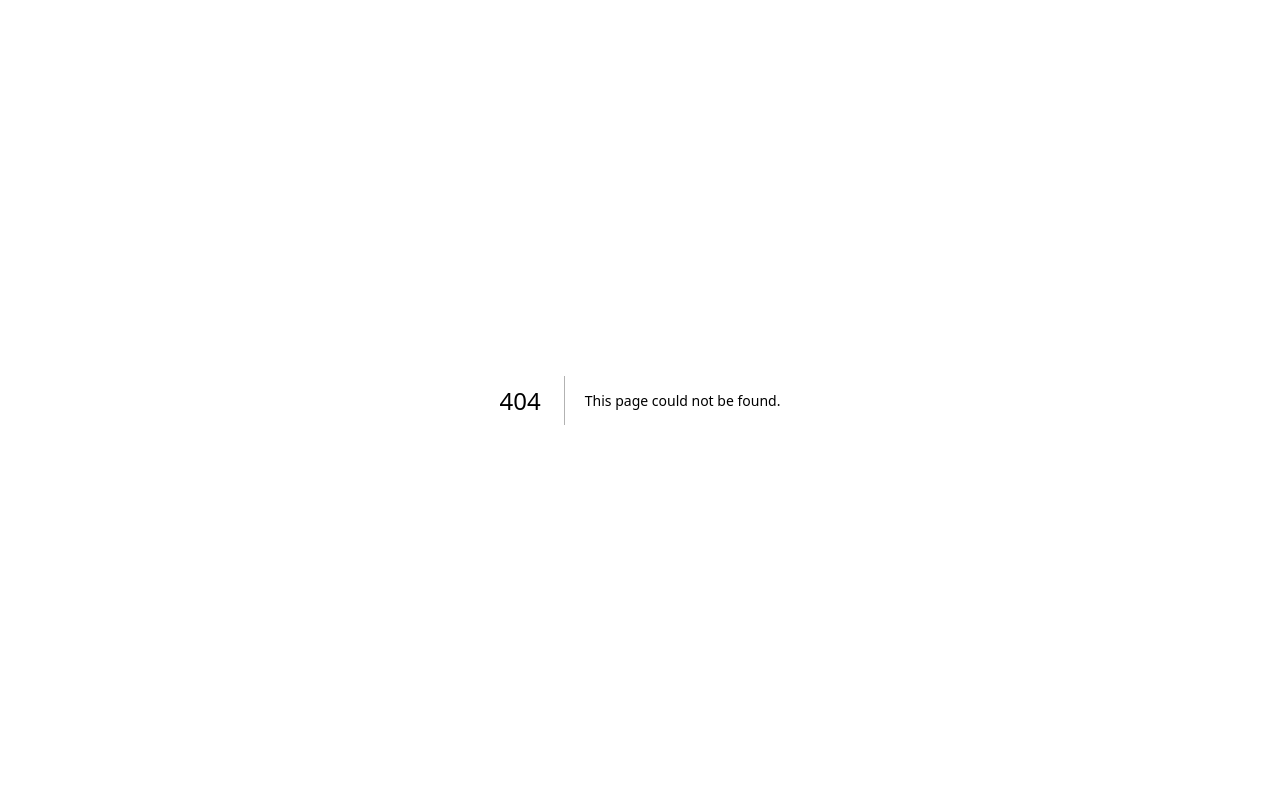
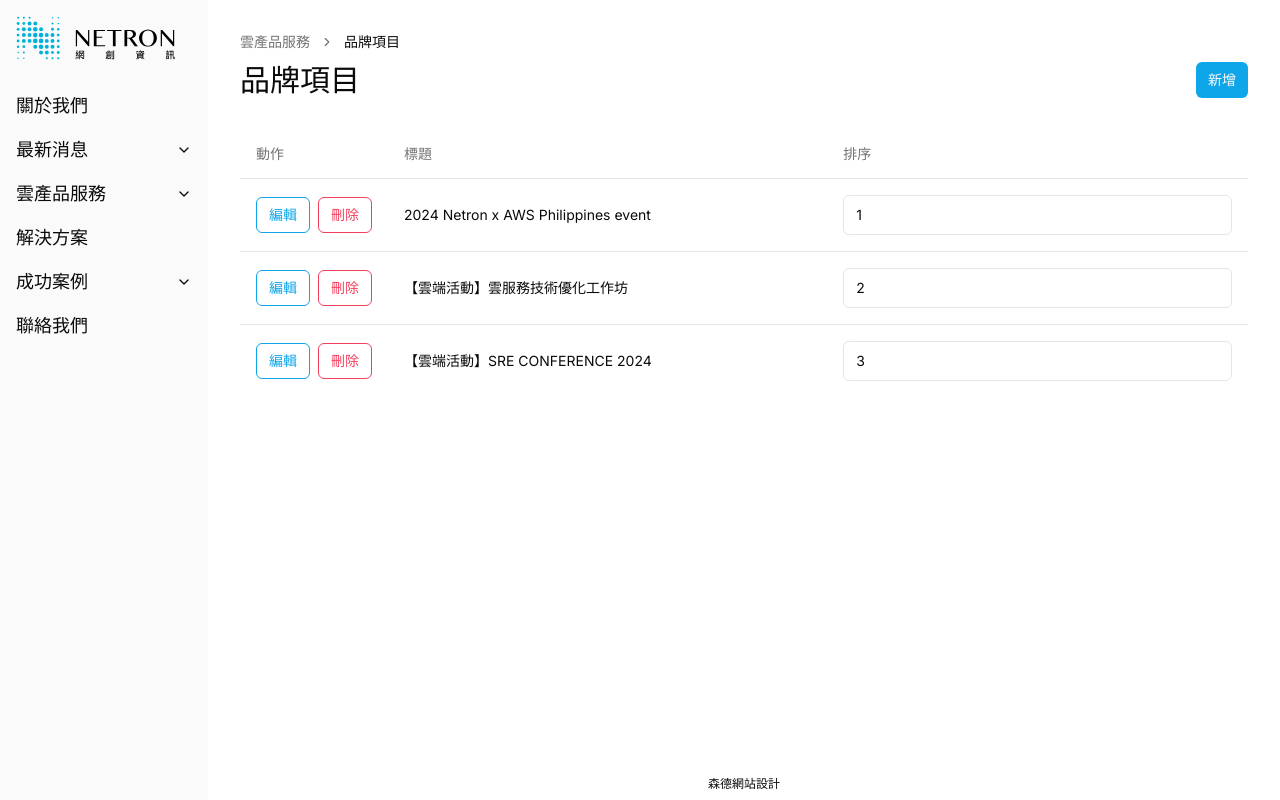
Before and after one commit to qqqq5953/next-netron, a Next.js app: page /netronAdmin/brand in a window 1280 px wide. Before the commit this address had no page. Built offline with nearby package versions, Linux system fonts and the light colour scheme.

Commit message:
feat: restructure folder and create 雲服務產品 > 品牌項目

```diff
--- /dev/null
+++ b/app/netronAdmin/(dashboard)/(cloud)/brand/page.tsx
@@ -0,0 +1,20 @@
+import FormAddBrand from '@/components/netronAdmin/cloud/FormAddBrand'
+import TableBrand from '@/components/netronAdmin/cloud/TableBrand'
+import React from 'react'
+
+export default function BrandPage() {
+
+
+  return (
+    <>
+      <div className='flex items-center'>
+        <h2 className='text-3xl font-medium'>品牌項目</h2>
+        <FormAddBrand />
+      </div>
+
+      <section>
+        <TableBrand />
+      </section>
+    </>
+  )
+}
--- /dev/null
+++ b/app/netronAdmin/(dashboard)/(cloud)/product/page.tsx
@@ -0,0 +1,7 @@
+import React from 'react'
+
+export default function ProductPage() {
+  return (
+    <div>ProductPage</div>
+  )
+}
--- a/app/netronAdmin/(dashboard)/news/[[...id]]/page.tsx
+++ b/app/netronAdmin/(dashboard)/(latest-news)/news/[[...id]]/page.tsx
@@ -3,8 +3,8 @@
 import { Button } from '@/components/netronAdmin/global/button'
 import Link from 'next/link'
 import { useParams, usePathname } from 'next/navigation'
-import FormAddNews from '@/components/netronAdmin/news/form-add-news'
-import TableNews from '@/components/netronAdmin/news/table-news'
+import FormAddNews from '@/components/netronAdmin/latest-news/form-add-news'
+import TableNews from '@/components/netronAdmin/latest-news/table-news'
 
 const tabs = [
   { name: "所有資訊", path: "/netronAdmin/news" },
--- /dev/null
+++ b/components/netronAdmin/cloud/FormAddBrand.tsx
@@ -0,0 +1,80 @@
+'use client'
+
+import { useState } from 'react'
+import { useForm } from 'react-hook-form'
+
+import { z } from "zod"
+import { zodResolver } from "@hookform/resolvers/zod"
+
+import FormMetaSection, { metaSchema } from '@/components/netronAdmin/global/form-meta-section'
+import FormArticleSection from '@/components/netronAdmin/latest-news/form-article-section'
+import { CustomEditorField, contentSchema } from '@/components/custom-editor'
+
+import { Button } from '@/components/netronAdmin/global/button'
+import { Form } from "@/components/ui/form"
+import {
+  Sheet,
+  SheetContent,
+  SheetTrigger,
+} from "@/components/ui/sheet"
+import FormCustomLink, { customLinkSchema } from '@/components/netronAdmin/global/form-custom-link'
+import FormTitleField, { titleSchema } from '../global/FormTitleField'
+
+const formSchema = z.object({
+  ...metaSchema,
+  ...customLinkSchema,
+  ...titleSchema,
+  ...contentSchema,
+})
+
+export default function FormAddBrand() {
+  const [open, setOpen] = useState(false)
+
+  const form = useForm<z.infer<typeof formSchema>>({
+    resolver: zodResolver(formSchema),
+    defaultValues: {
+      metaTitle: "",
+      metaKeyword: "",
+      metaDescription: "",
+      customizedDescription: "",
+      title: "",
+      content: "",
+    },
+  })
+
+  async function onSubmit(data: z.infer<typeof formSchema>) {
+    console.log(data);
+  }
+
+
+  return (
+    <Sheet open={open} onOpenChange={(isOpen) => setOpen(isOpen)}>
+      <SheetTrigger asChild>
+        <Button size="sm" className='ml-auto'>新增</Button>
+      </SheetTrigger>
+      <SheetContent className='w-[50vw] sm:max-w-xl overflow-auto px-12'>
+        <Form {...form}>
+          <form onSubmit={form.handleSubmit(onSubmit)} className="flex flex-col gap-12">
+            <div className=''>
+              <h3 className='pb-4 text-2xl text-neutral-700 font-semibold'>META</h3>
+              <FormMetaSection form={form} />
+              <div className='pt-4'>
+                <FormCustomLink form={form} />
+              </div>
+            </div>
+
+            <div>
+              <h3 className='pb-4 text-2xl text-neutral-700 font-semibold'>文章</h3>
+              <FormTitleField form={form} />
+              <CustomEditorField form={form} />
+            </div>
+
+            <div className="text-right">
+              <Button type="submit">儲存</Button>
+            </div>
+          </form>
+        </Form>
+      </SheetContent>
+    </Sheet>
+  )
+}
--- /dev/null
+++ b/components/netronAdmin/cloud/TableBrand.tsx
@@ -0,0 +1,67 @@
+'use client'
+
+import { useState } from 'react'
+import {
+  Table,
+  TableBody,
+  TableCell,
+  TableHead,
+  TableHeader,
+  TableRow,
+} from "@/components/ui/table"
+import { Button } from '@/components/netronAdmin/global/button'
+import { Input } from '@/components/ui/input'
+
+type InitialData = {
+  title: string;
+  order: string;
+}[]
+
+const initialData: InitialData = [
+  { title: "2024 Netron x AWS Philippines event", order: "1" },
+  { title: "【雲端活動】雲服務技術優化工作坊", order: "2" },
+  { title: "【雲端活動】SRE CONFERENCE 2024", order: "3" }
+]
+
+export default function TableBrand() {
+  const [data, setData] = useState(initialData);
+
+  function handleOrderChange(index: number, newOrder: string) {
+    const updatedData = [...data];
+    updatedData[index].order = newOrder;
+    setData(updatedData);
+  };
+
+  return (
+    <Table>
+      <TableHeader>
+        <TableRow>
+          <TableHead className="w-[100px]">動作</TableHead>
+          <TableHead>標題</TableHead>
+          <TableHead>排序</TableHead>
+        </TableRow>
+      </TableHeader>
+      <TableBody>
+        {data.map((item, index) => {
+          return <TableRow key={item.title}>
+            <TableCell className="font-medium">
+              <div className='flex gap-2'>
+                <Button variant="outline" size="sm">編輯</Button>
+                <Button variant="outline" size="sm" className='text-rose-500 border-current hover:text-rose-500/90'>刪除</Button>
+              </div>
+            </TableCell>
+            <TableCell>{item.title}</TableCell>
+            <TableCell>
+              <Input
+                type="number"
+                className="primary-input-focus"
+                value={item.order}
+                onChange={(e) => handleOrderChange(index, e.target.value)}
+              />
+            </TableCell>
+          </TableRow>
+        })}
+      </TableBody>
+    </Table>
+  )
+}
--- /dev/null
+++ b/components/netronAdmin/global/FormTitleField.tsx
@@ -0,0 +1,40 @@
+import { Input } from '@/components/ui/input'
+import {
+  FormControl,
+  FormField,
+  FormItem,
+  FormLabel,
+  FormMessage,
+} from "@/components/ui/form"
+
+import { UseFormReturn } from 'react-hook-form'
+import { z } from "zod"
+
+export const titleSchema = {
+  title: z.string().min(1, {
+    message: "標題不得空白",
+  })
+}
+
+type Props = {
+  form: UseFormReturn<any, any, undefined>
+};
+
+export default function FormTitleField(props: Props) {
+  return <FormField
+    control={props.form.control}
+    name="title"
+    render={({ field }) => (
+      <FormItem>
+        <FormLabel className="font-normal text-base text-neutral-800">標題</FormLabel>
+        <FormControl>
+          <Input
+            className="primary-input-focus"
+            placeholder="請輸入標題"
+            {...field} />
+        </FormControl>
+        <FormMessage className='mt-1.5' />
+      </FormItem>
+    )}
+  />
+}
--- a/components/netronAdmin/news/form-article-section.tsx
+++ b/components/netronAdmin/latest-news/form-article-section.tsx
@@ -11,6 +11,7 @@
 import { UseFormReturn } from 'react-hook-form'
 import { z } from "zod"
 import { DatePickerField } from '../global/date-picker'
+import FormTitleField, { titleSchema } from '../global/FormTitleField'
 
 const MAX_FILE_SIZE = 5000000;
 const ACCEPTED_IMAGE_TYPES = [
@@ -36,9 +37,7 @@
   category: z.string().min(1, {
     message: "分類不得空白",
   }),
-  title: z.string().min(1, {
-    message: "標題不得空白",
-  }),
+  ...titleSchema,
   coverImage: z.any()
     .refine((file: File) => !!file, "File is required")
     .refine((file: File) => file?.size < MAX_FILE_SIZE, "Max size is 5MB.")
@@ -49,7 +48,7 @@
   form: UseFormReturn<any, any, undefined>
 };
 
-export default function FormArticleSection(props: Props) {
+function FormArticleSection(props: Props) {
   const [preview, setPreview] = useState("")
 
   return (
@@ -76,22 +75,7 @@
       />
 
       {/* 標題 */}
-      <FormField
-        control={props.form.control}
-        name="title"
-        render={({ field }) => (
-          <FormItem>
-            <FormLabel className="font-normal text-base text-neutral-800">標題</FormLabel>
-            <FormControl>
-              <Input
-                className="primary-input-focus"
-                placeholder="請輸入標題"
-                {...field} />
-            </FormControl>
-            <FormMessage className='mt-1.5' />
-          </FormItem>
-        )}
-      />
+      <FormTitleField form={props.form} />
 
       {/* 封面照 */}
       <FormField
@@ -118,3 +102,5 @@
     </div>
   )
 }
+
+export default FormArticleSection
```
Also changed, not shown: app/netronAdmin/(dashboard)/(latest-news)/category/news/page.tsx (renamed from app/netronAdmin/(dashboard)/category/news/page.tsx), app/netronAdmin/(dashboard)/(latest-news)/meta/news/page.tsx (renamed from app/netronAdmin/(dashboard)/meta/news/page.tsx), components/netronAdmin/latest-news/form-add-news.tsx (renamed from components/netronAdmin/news/form-add-news.tsx), components/netronAdmin/latest-news/form-event-section.tsx (renamed from components/netronAdmin/news/form-event-section.tsx), components/netronAdmin/latest-news/table-news.tsx (renamed from components/netronAdmin/news/table-news.tsx).
